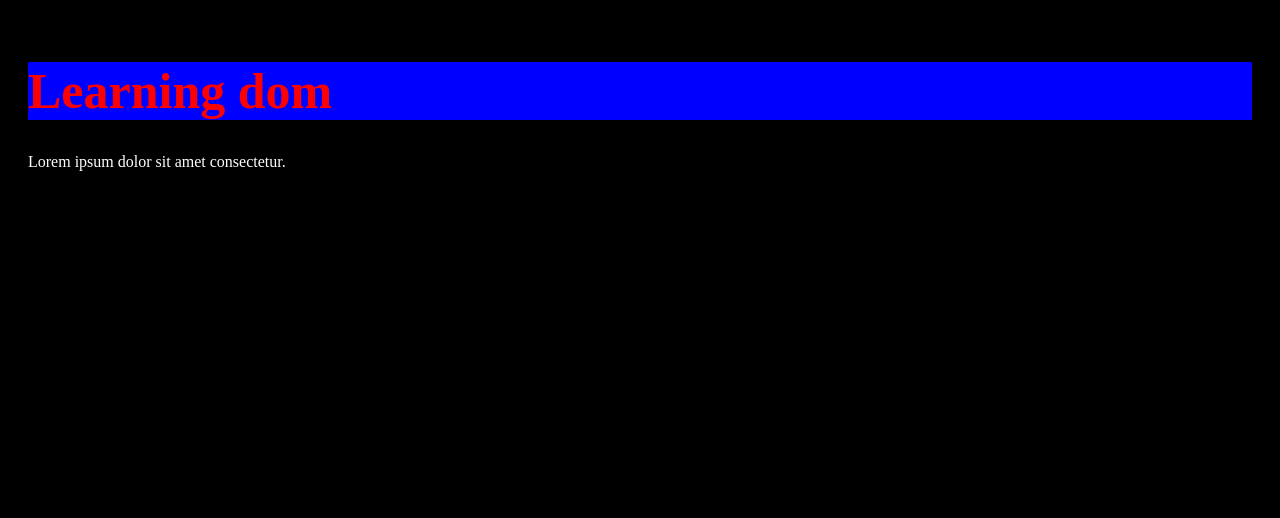
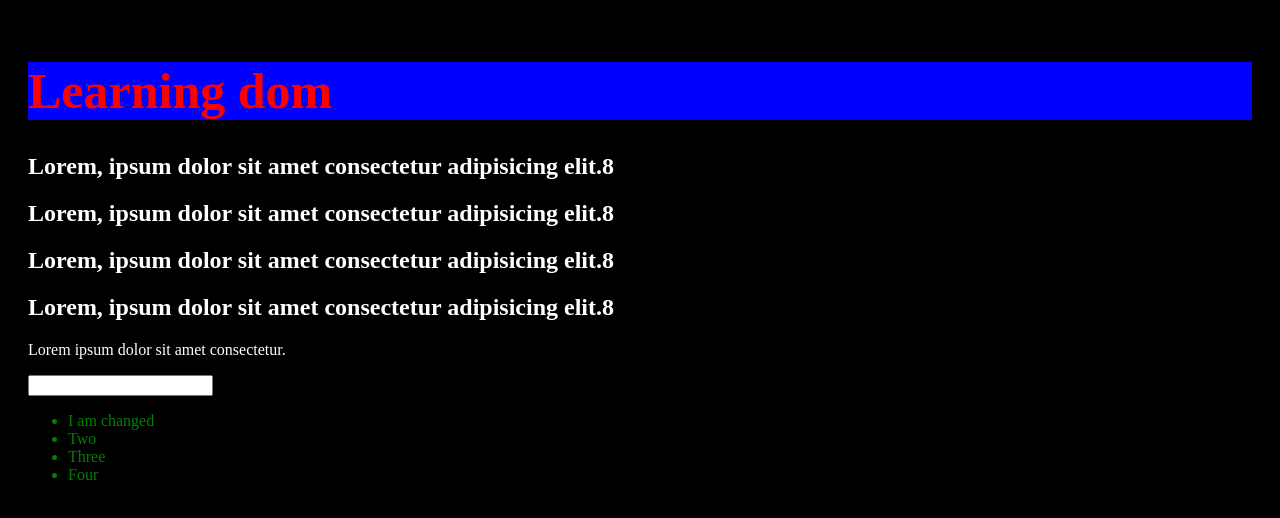
Before and after one commit to Dhruvsahu1/javaScript, a plain HTML site: page DOMMANipulation/two.html in a window 1280 px wide. Drawn offline with Linux system fonts and the light colour scheme.

Commit message:
basic element manipulation by dom querySelector and querySelectorAll is done

```diff
--- a/DOMMANipulation/two.html
+++ b/DOMMANipulation/two.html
@@ -15,7 +15,20 @@
 <body class="bg-black">
     <div >
         <h1 id="title" class="heading">Learning dom <span style="display: none"> With mE</span></h1>
+        <h2>Lorem, ipsum dolor sit amet consectetur adipisicing elit.8</h2>
+        <h2>Lorem, ipsum dolor sit amet consectetur adipisicing elit.8</h2>
+        <h2>Lorem, ipsum dolor sit amet consectetur adipisicing elit.8</h2>
+        <h2>Lorem, ipsum dolor sit amet consectetur adipisicing elit.8</h2>
         <p>Lorem ipsum dolor sit amet consectetur.</p>
+        <input type="password">
+
+
+        <ul>
+            <li class="List">one</li>
+            <li class="List">Two</li>
+            <li class="List">Three</li>
+            <li class="List">Four</li>
+        </ul>
     </div>
     <script>
         // in console of this page you can see the document object
@@ -54,9 +67,61 @@
         // Learning dom
         // Learning dom <span style="display: none"> With mE</span>
 
+        // we can also perform operation by document.getElementsByClassName
+        console.log(document.getElementsByClassName('heading'));// this will give you the html collection of all the elements with that class name
+        // this is not an array it is an HTMLCollection
+        // so we can not use forEach or other type of operations perform in array here
+        console.log(document.getElementsByClassName('List'));//this will give you the html collection of all the elements with that class name which is not array so we are not able to use forEach or other type of operations perform in array here
+        // but we can convert this collection to array by using Array.from() or spread operator
+        const l = document.getElementsByClassName('List');
+        Array.from(l).forEach((li)=>{
+            li.style.color = 'red';// this will change the color of all the elements of the list to red
+        })
+
+
+
+
+        // *********************************QuerySelector and querySelectorAll*********************************
+        // By class name or by id
+        console.log(document.querySelector('.heading'));// this will give you the first element with that class name
+        console.log(document.querySelector('#newTitle'));// this will give you the first element with that id
+        console.log(document.querySelector('input[type="password"]'));
+
+        console.log(document.querySelector('h1'));// this will give you the first element with that key
+        console.log(document.querySelector('h2')); // only first element is logged  here
+
+        // changing the color of first item of list by querySelector
+        const list = document.querySelector('ul');
+        console.log(list.querySelector('li'));// this will give you the first element with that tag name
+        const ChangeColor = list.querySelector('li');
+        ChangeColor.style.color = 'red';// this will change the color of the first element of the list to red
+
+        // Or we can directly do the same by this
+        document.querySelector('ul li').style.color = 'red';
+
+        ChangeColor.innerText = "I am changed";
+
+        // When we have to select all the elements with that class name
+        // we can use querySelectorAll
+
+        console.log(document.querySelectorAll('li'));// this will give you the nodelist of all the elements with that tag name
+
+        const tempList = document.querySelectorAll('li');
+        //  we cant do by this way as this is not an array
+        // tempList.style.color = 'green';// this will give you an error
+        // so we can do this by this way providing index
+        tempList[0].style.color = 'green';// this will change the color of the first element of the list to green
+
+        // or we can do this by using forEach
+
+        tempList.forEach((li)=>{
+            li.style.color = 'green';// this will change the color of all the elements of the list to green
+        })
 
     </script>
 </body>
 </html>
 
 <!-- we can perform DOM operation's in a script file or a script tag  -->
+
+<!-- These all were the basic of performing manipulation by DOM You can try it with different pages like WikiPedia or some others -->
```
